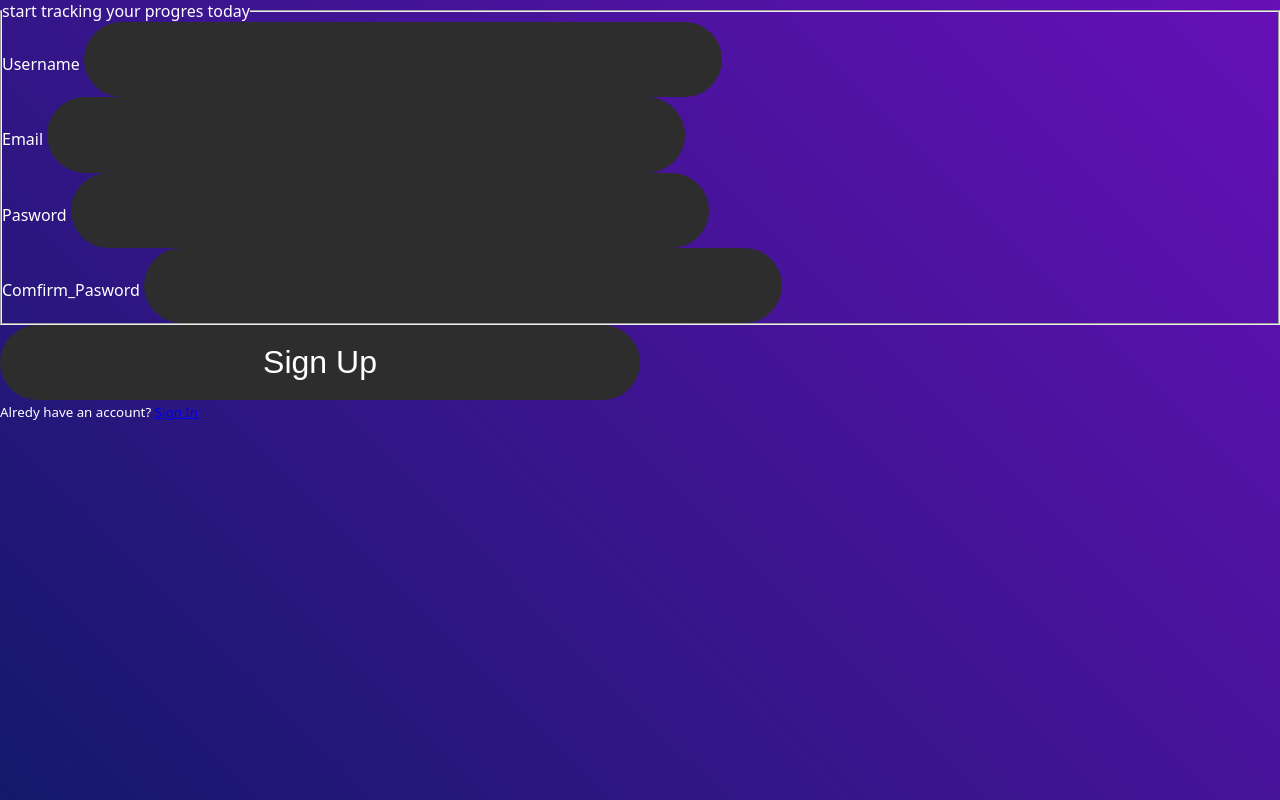
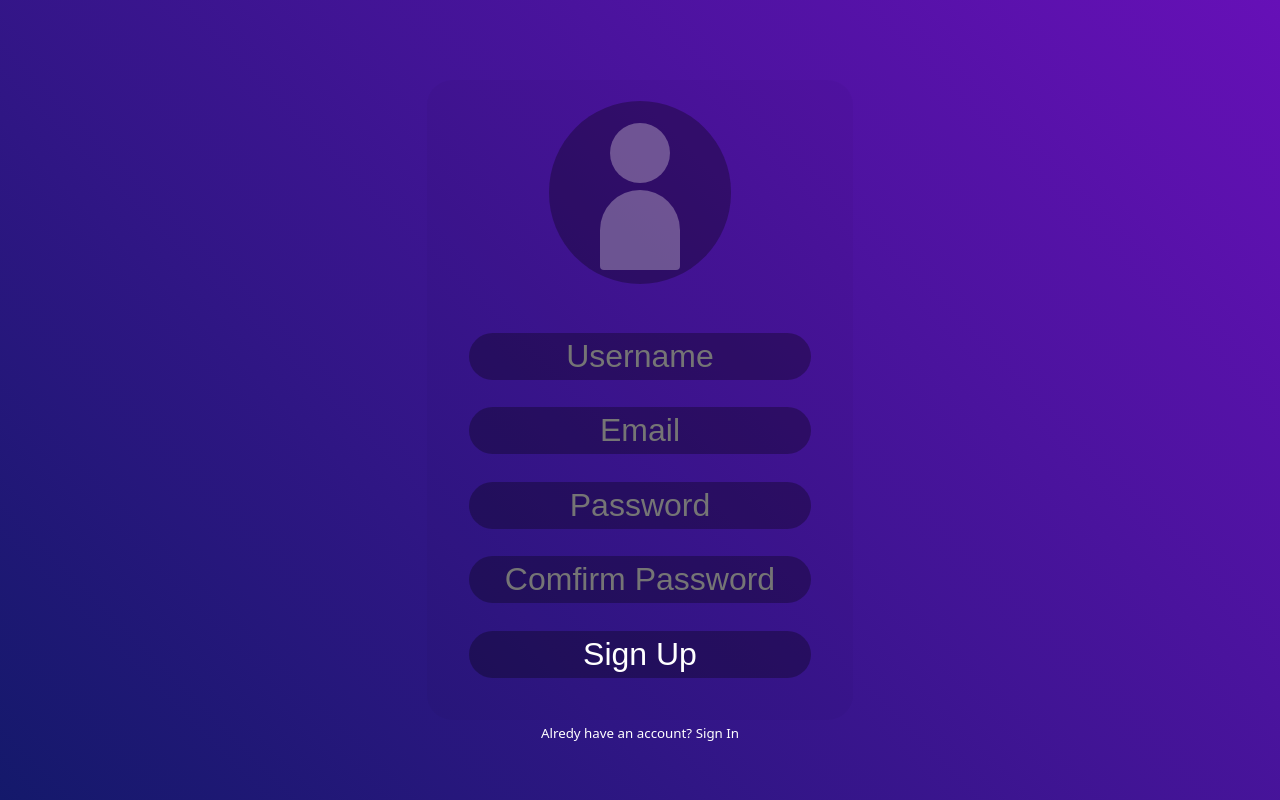
Before and after one commit to augusto539/web-de-tipeacion, a Flask app: page /SignUp in a window 1280 px wide. Run offline with Flask 2, Linux system fonts and the light colour scheme.

Commit message:
signup and login is done

```diff
--- a/app.py
+++ b/app.py
@@ -17,9 +17,15 @@ def SignUp():
       return redirect(url_for('index'))
    return render_template('SignUp.html', title='- SignUp', form=form)
 
-@app.route('/LogIn')
+@app.route('/LogIn', methods=['GET','POST'])
 def LogIn():
    form = LoginForm()
+   if form.validate_on_submit():
+      if form.email.data == 'admin@admin.com' and form.password.data == 'password':
+         flash('You have been logged in!', 'success')
+         return redirect(url_for('index'))
+      else:
+         flash('Login unsuccessful. Please check username and password', 'danger')
    return render_template('LogIn.html', title='- LogIn', form=form)
 
 @app.route('/Profile')
--- a/forms.py
+++ b/forms.py
@@ -4,21 +4,21 @@ from wtforms.validators import DataRequired, length, equal_to, email
 
 
 class RegistrationForm(FlaskForm):
-    username = StringField('Username', validators=[DataRequired(),length(min=2, max=20) ])
+    username = StringField('Username', validators=[DataRequired(),length(min=2, max=20)], render_kw={"placeholder": "Username"})
 
-    email = StringField('Email', validators=[DataRequired(), email()])
+    email = StringField('Email', validators=[DataRequired(), email()], render_kw={"placeholder": "Email"})
 
-    password = PasswordField('Pasword', validators=[DataRequired()])
+    password = PasswordField('Pasword', validators=[DataRequired(),length(min=4, max=20)], render_kw={"placeholder": "Password"})
 
-    comfirm_password = PasswordField('Comfirm_Pasword', validators=[DataRequired(), equal_to('password')])
+    comfirm_password = PasswordField('Comfirm_Pasword', validators=[DataRequired(), equal_to('password')], render_kw={"placeholder": "Comfirm Password"})
 
     submit = SubmitField('Sign Up')
 
 
 class LoginForm(FlaskForm):
-    email = StringField('Email', validators=[DataRequired(), email()])
+    email = StringField('Email', validators=[DataRequired(), email()], render_kw={"placeholder": "Email"})
 
-    password = PasswordField('Pasword', validators=[DataRequired()])
+    password = PasswordField('Pasword', validators=[DataRequired()], render_kw={"placeholder": "Password"})
 
     remember = BooleanField('Remember Me')
 
--- a/static/css/style.css
+++ b/static/css/style.css
@@ -37,13 +37,29 @@ input{
     border: none;
     outline: none;
 
-    background-color: #2D2D2D;
+    background-color:rgba(0, 0, 0, 0.3);
     color: white;
 
     font-size: 2rem;
     text-align: center;
 }
 
+.is_invalid{
+    border-style: solid;
+    border-width: 1.7px;
+    border-color: #c3062c;
+}
+.invalid_fedback{
+    margin-top: 1%;
+    color: #c3062c;
+}
+
+
+.alert-success{
+    text-align: center;
+    color: #5dc724;
+    font-size: 1.5rem;
+}
 
 
 
@@ -101,12 +117,18 @@ input{
     padding-left: 15%;
 }
 
-.menu a{
+a{
     text-decoration: none;
     text-align: center;
     outline: none;
     color: white;
+}
 
+a:hover{
+    color: #ad10b7;
+}
+
+.menu a{
     margin: 5%;
 
     display: inline-block;
@@ -119,14 +141,123 @@ input{
     border-color: rgba(255, 255, 255, 0);
 }
 
-a:hover{
 
-    color: #ad10b7;
 
-    /*
-    background-color: rgba(0, 0, 0, 0.05);
-    border-style: solid;
-    border-width: 1px;
-    border-color: rgba(255, 255, 255, 0.3);
-    */
+
+
+
+
+
+
+
+
+
+
+
+
+.login{
+    height: 100%;
+    display: grid;
+    grid-template-columns: repeat(3,1fr);
+    grid-template-rows: 15% 70% 15%;
 }
+.main_card{
+    grid-row: 2;
+    grid-column: 2;
+
+    background-color:rgba(0, 0, 0, 0.03);
+    border-radius: 25px;
+
+}
+
+.person{
+    margin-bottom: 5%;
+    margin-top: 5%;
+}
+.circle {
+    height: 140px;
+    width: 140px;
+    background-color: rgba(0, 0, 0, 0.3);
+    border-radius: 50%;
+
+    margin-left: auto;
+    margin-right: auto;
+
+    padding: 5%;
+}
+.head {
+    height: 60px;
+    width: 60px;
+    background-color:rgba(255, 248, 248, 0.3);
+    border-radius: 50%;
+
+    margin-bottom: 5%;
+
+    margin-left: auto;
+    margin-right: auto;
+}
+
+.body{
+    height: 80px;
+    width: 80px;
+    background-color:rgba(255, 248, 248, 0.3);
+
+    border-top-left-radius: 50%;
+    border-top-right-radius: 50%;
+
+    border-bottom-left-radius: 5%;
+    border-bottom-right-radius: 5%;
+
+    margin-left: auto;
+    margin-right: auto;
+}
+
+
+.login form, .signup form{
+    margin-left: 10%;
+    margin-right: 10%;
+}
+
+.login input, .signup input{
+    margin-top: 8%;
+    width: 100%;
+}
+
+.boolean{
+    display: grid;
+    grid-template-rows: 1;
+}
+
+.boolean input{
+    margin-top: 15%;
+    grid-row: 1;
+}
+.boolean label{
+    grid-row: 1;
+    margin-top: 8%;
+    font-size: 1.5rem;
+}
+
+.input_submit:hover{
+    background-color:rgba(255, 248, 248, 0.3);
+    cursor: pointer;
+}
+
+.small{
+    margin-top: 10%;
+
+    text-align: center;
+}
+
+
+
+
+
+
+
+.signup{
+    height: 100%;
+    display: grid;
+    grid-template-columns: repeat(3,1fr);
+    grid-template-rows: 10% 80% 10%;
+}
--- a/templates/SignUp.html
+++ b/templates/SignUp.html
@@ -2,37 +2,74 @@
 
 {% block content %}
 
-    <div>
+    <div class="signup">
+        <div class="main_card">
+            <div class="person">
+                <div class="circle">
+                    <div class="head"></div>
+                    <div class="body"></div>
+                </div>
+            </div>
             <form method="POST" action="">
                 {{ form.hidden_tag() }}
-            <fieldset>
-                <legend> start tracking your progres today </legend>
                 <div class="username">
-                    {{ form.username.label }}
+                    {% if form.username.errors %}
+                        {{ form.username (class="is_invalid") }}
+                        <div class="invalid_fedback">
+                            {% for error in form.username.errors %}
+                                <span>{{ error }}</span>
+                            {% endfor %}
+                        </div>
+                    {% else %}
                         {{ form.username }}
+                    {% endif %}
                 </div>
                 <div class="email">
-                    {{ form.email.label }}
+                    {% if form.email.errors %}
+                        {{ form.email (class="is_invalid") }}
+                        <div class="invalid_fedback">
+                            {% for error in form.email.errors %}
+                                <span>{{ error }}</span>
+                            {% endfor %}
+                        </div>
+                    {% else %}
                         {{ form.email }}
+                    {% endif %}
                 </div>
                 <div class="password">
-                    {{ form.password.label }}
+                    {% if form.password.errors %}
+                        {{ form.password (class="is_invalid") }}
+                        <div class="invalid_fedback">
+                            {% for error in form.password.errors %}
+                                <span>{{ error }}</span>
+                            {% endfor %}
+                        </div>
+                    {% else %}
                         {{ form.password }}
+                    {% endif %}
                 </div>
                 <div class="confirm_password">
-                    {{ form.comfirm_password.label }}
+                    {% if form.comfirm_password.errors %}
+                        {{ form.comfirm_password (class="is_invalid") }}
+                        <div class="invalid_fedback">
+                            {% for error in form.comfirm_password.errors %}
+                                <span>{{ error }}</span>
+                            {% endfor %}
+                        </div>
+                    {% else %}
                         {{ form.comfirm_password }}
+                    {% endif %}
                 </div>
-            </fieldset>
                 <div class="submit">
-                {{ form.submit }}
+                    {{ form.submit (class="input_submit") }}
                 </div>
             </form>
-    </div>
-    <div>
+            <div class="small">
                 <small>
                     Alredy have an account? <a href="{{ url_for ('LogIn') }}"> Sign In </a>
                 </small>
             </div>
+        </div>
+    </div>
 
 {% endblock %}
--- a/templates/index.html
+++ b/templates/index.html
@@ -33,7 +33,7 @@
 
         <div class="lower_section">
             <div class="menu">
-                <h2><a href="/LogIn" class='menu_item_1'> LogIn </a></h2>
+                <h2><a href="{{ url_for ('LogIn') }}" class='menu_item_1'> LogIn </a></h2>
                 <h2><a href="" class="menu_item_2"> Options </a></h2>
                 <h2><a href="" class="menu_item_3"> Stats </a></h2>
 
--- a/templates/layout.html
+++ b/templates/layout.html
@@ -14,15 +14,16 @@
 </head>
 <body>
 
-    {% with masseges = get_flashed_messages(with_categories=true) %}
+    {% with messages = get_flashed_messages(with_categories=true) %}
         {% if messages %}
-            {% for category, message in messages %}
-                <div class="alert-{{ category }}">
-                    {{ message }}
-                </div>
-            {% endfor %}
+                {% for category, message in messages %}
+                    <div class="alert-{{ category }}">
+                        {{ message }}
+                    </div>
+                {% endfor %}
         {% endif %}
-    {% endwith%}
+    {% endwith %}
+
 
 
     {% block content %}
```
Also changed, not shown: requirements.txt (deleted, +0 -34 lines), templates/LogIn.html (+35 -1 lines). Lines whose indentation alone changed are shown as unchanged.
